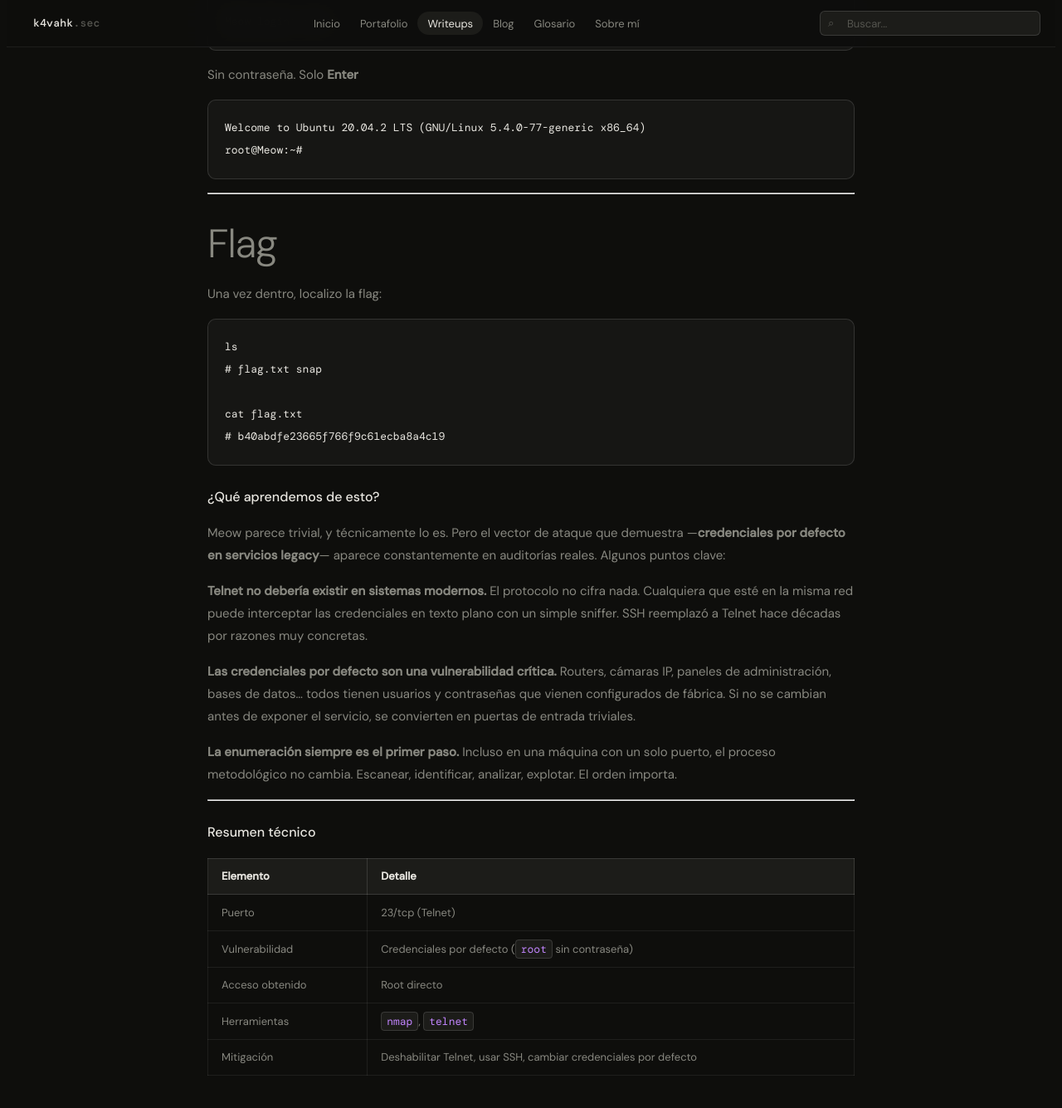
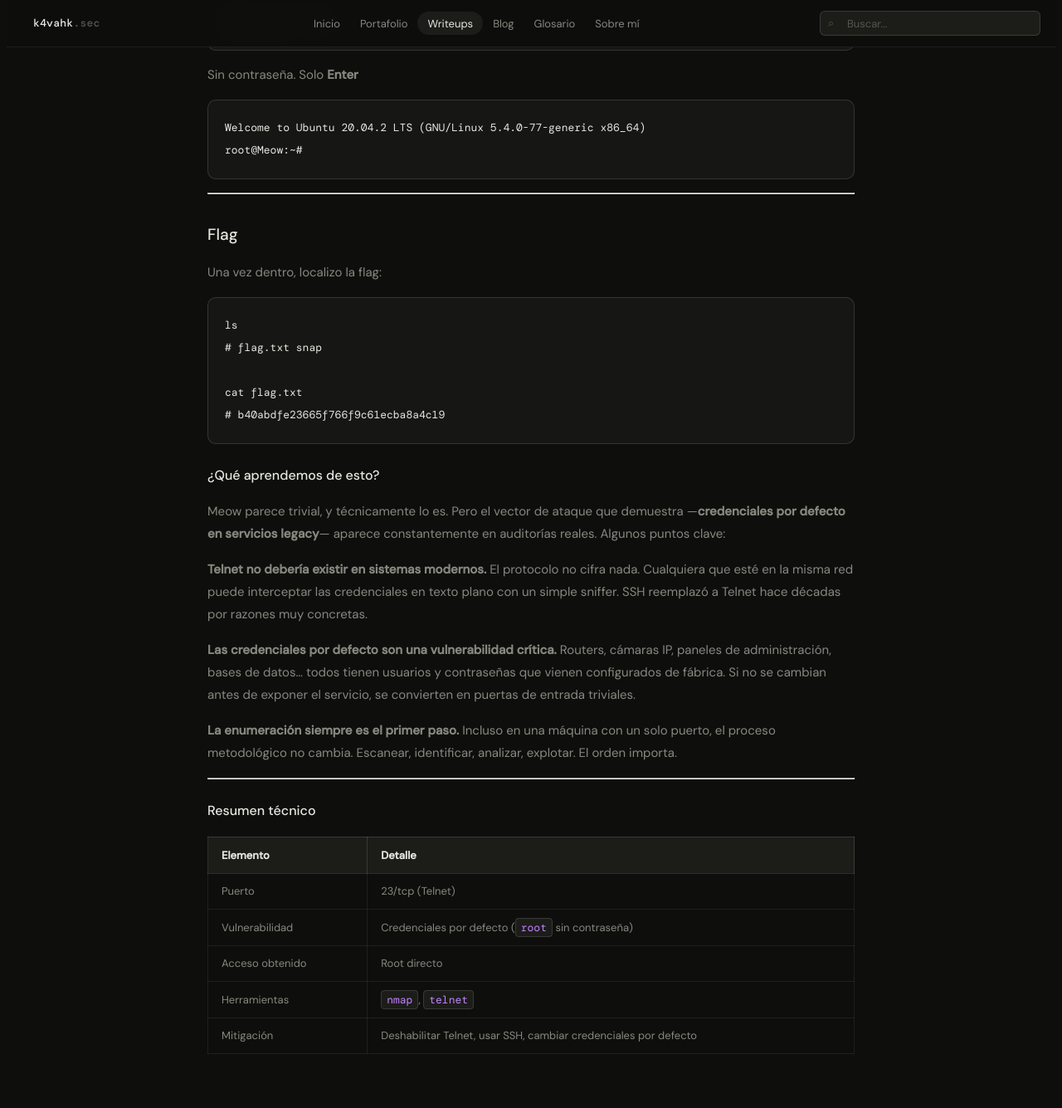
Before and after one commit to k4vahk/k4vahk.github.io, a Jekyll site: the page built from _writeups/htb-meow.md, in a window 1280 px wide and 1400 px high, scrolled down 2061 px. Shown: the top 1335 px of the window at 83% size. Built offline with Jekyll 4.4.1, drawn with Linux system fonts in a browser that asks for light colours; some web fonts are replaced.

Commit message:
Fix fondo diff-very-easy

````diff
--- a/_writeups/htb-meow.md
+++ b/_writeups/htb-meow.md
@@ -84,7 +84,7 @@
 root@Meow:~#
 ```
 ---
-# Flag
+## Flag
 Una vez dentro, localizo la flag:
 
 ```bash
--- a/assets/css/main.css
+++ b/assets/css/main.css
@@ -489,7 +489,7 @@
 }
 
 .diff-very-easy {
-    background: #0a1f0a;
+    background: #0d2b14;
     color: #86efac;
 }
 
````
